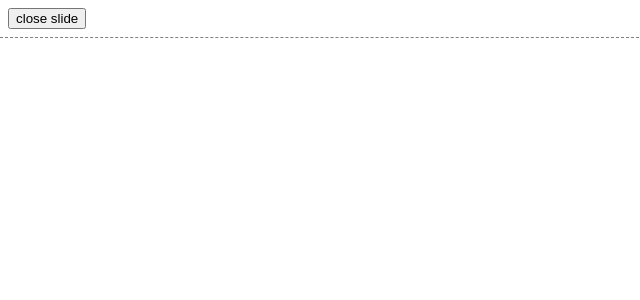
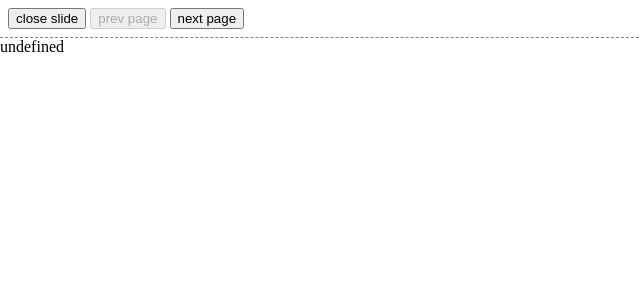
Before and after one commit to dailyjs-white-ox/wysi-mark-svelte, a SvelteKit app: page / in a window 1280 px wide. Both pictures are taken after a click on the button "Show Slide". Shown: the top 300 px of the page, without its empty margins (0-640 px from the left). Built offline with nearby package versions, Linux system fonts and the light colour scheme.

Commit message:
Add slide page

```diff
--- a/src/routes/+page.svelte
+++ b/src/routes/+page.svelte
@@ -9,6 +9,7 @@
   let source = '';
   let previewHtml = '';
   let slideMode = false;
+  let slides: string[] = [];
 
   function handleClickShowSlide() {
     slideMode = true;
@@ -29,11 +30,15 @@
   $: (async function () {
     const preview = await generatePreview(source);
     previewHtml = preview.value.toString();
+    slides = previewHtml
+      .split('<hr>')
+      .map((preview) => preview.trim())
+      .filter((str) => Boolean(str));
   })();
 </script>
 
 {#if slideMode}
-	<Slide on:clickCloseSlide={handleClickCloseSlide} bind:previewHtml />
+  <Slide on:clickCloseSlide={handleClickCloseSlide} bind:slides />
 {:else}
   <nav class="navigator">
     <button on:click={handleClickShowSlide}>Show Slide</button>
--- a/src/routes/Slide.svelte
+++ b/src/routes/Slide.svelte
@@ -1,6 +1,8 @@
 <script lang="ts">
   import { createEventDispatcher } from 'svelte';
-	export let previewHtml: string;
+  export let slides: string[];
+
+  let page = 0;
 
   const dispatch = createEventDispatcher();
 
@@ -12,9 +14,11 @@
 <div class="slide">
   <nav class="navigator">
     <button on:click={handleClickCloseSlide}>close slide</button>
+    <button on:click={() => (page -= 1)} disabled={page === 0}>prev page</button>
+    <button on:click={() => (page += 1)} disabled={page === slides.length - 1}>next page</button>
   </nav>
   <section>
-		{@html previewHtml}
+    {@html slides[page]}
   </section>
 </div>
 
```
Lines whose indentation alone changed are shown as unchanged.
